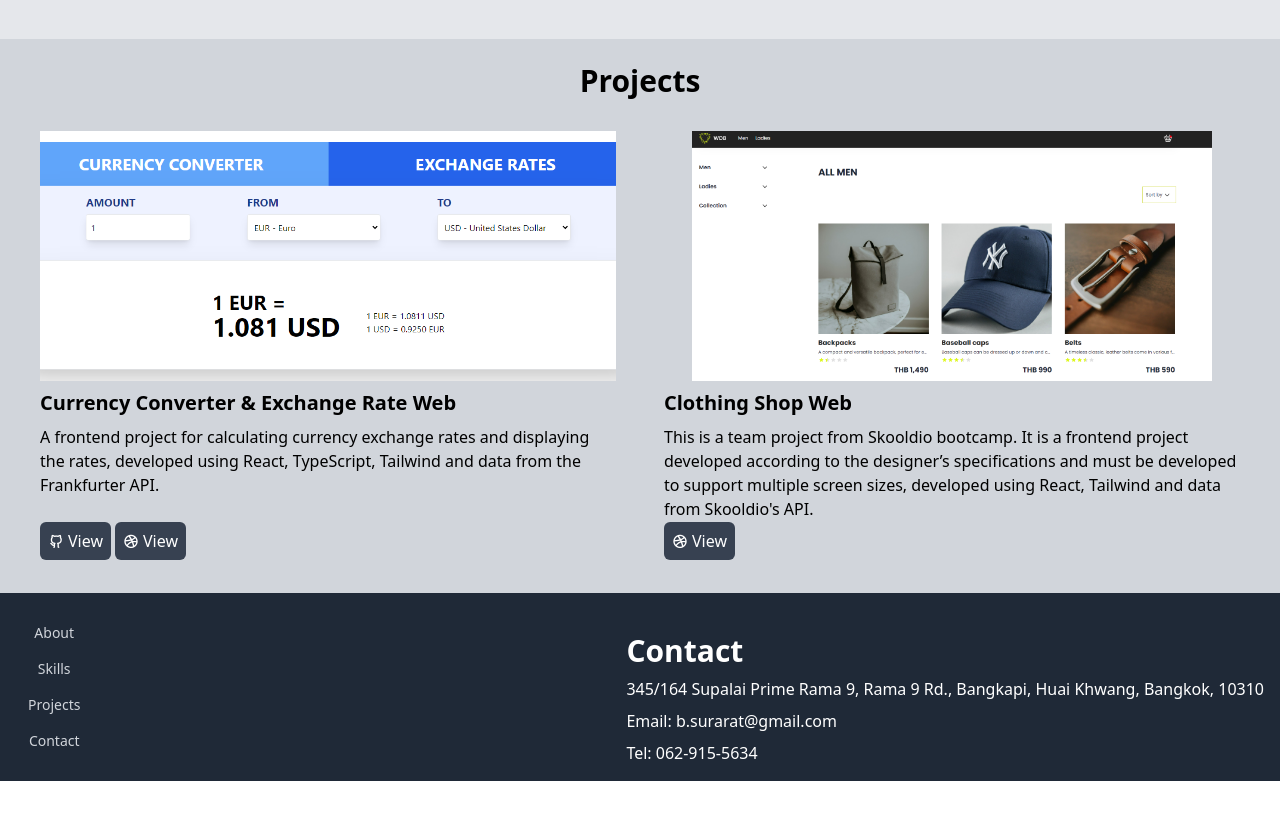
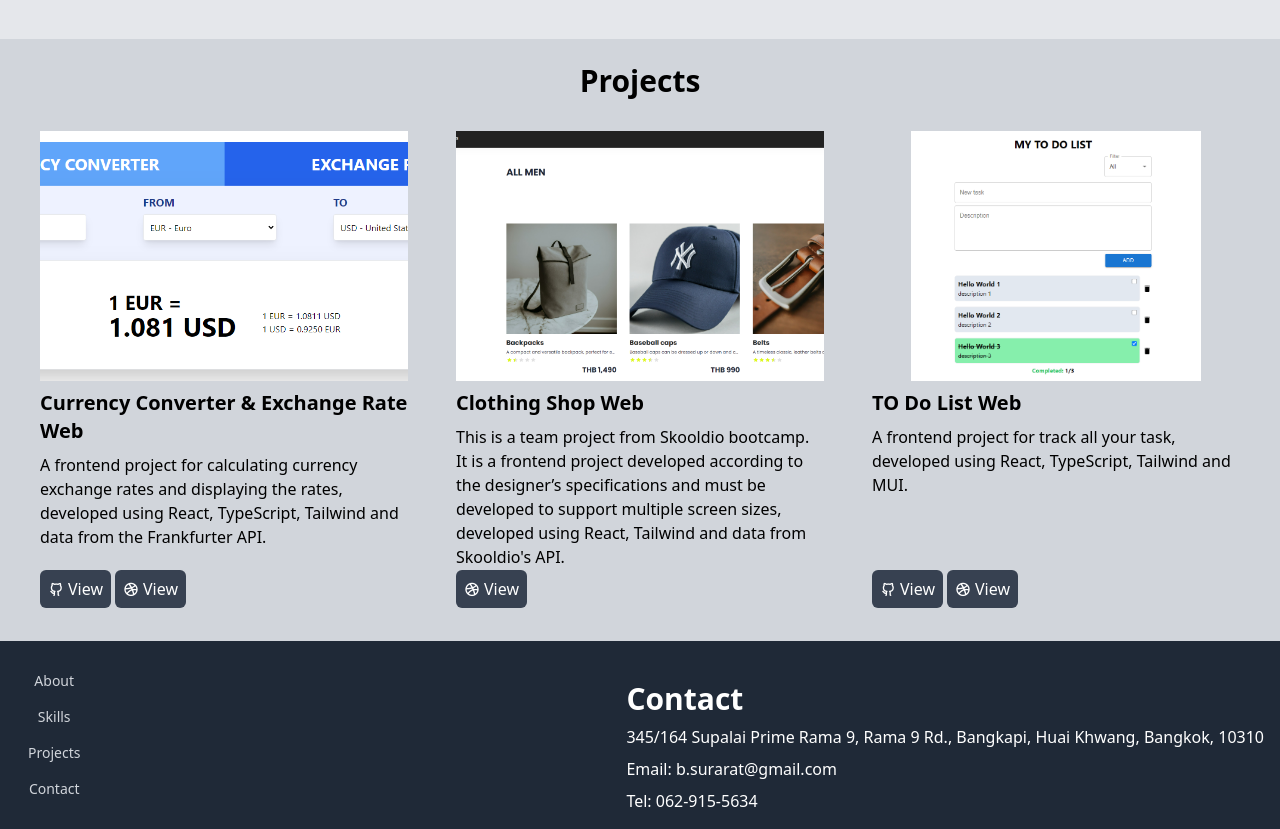
Before and after one commit to surarats/my-portfolio, a React (Vite) app: page / in a window 1280 px wide. Shown: the part 891-1720 px from the top of the page. Before the commit the page ends 1672 px from the top, so only its background shows below. Built offline with nearby package versions, Linux system fonts and the light colour scheme.

Commit message:
Add to-do-list project

```diff
--- a/src/data/data.js
+++ b/src/data/data.js
@@ -38,10 +38,18 @@
   },
   {
     title: "Clothing Shop Web",
-    image: "/images/project-3.png",
+    image: "/images/project-2.png",
     description:
       "This is a team project from Skooldio bootcamp. It is a frontend project developed according to the designer’s specifications and must be developed to support multiple screen sizes, developed using React, Tailwind and data from Skooldio's API.",
     gitUrl: "",
     webUrl: "https://wdb-project.vercel.app/",
   },
+  {
+    title: "TO Do List Web ",
+    image: "/images/project-3.png",
+    description:
+      "A frontend project for track all your task, developed using React, TypeScript, Tailwind and MUI.",
+    gitUrl: "https://github.com/surarats/to-do-list-project",
+    webUrl: "https://to-do-list-project-khaki.vercel.app/",
+  },
 ];
```
Also changed, not shown: public/images/project-2.png (added), public/images/project-3.png.
